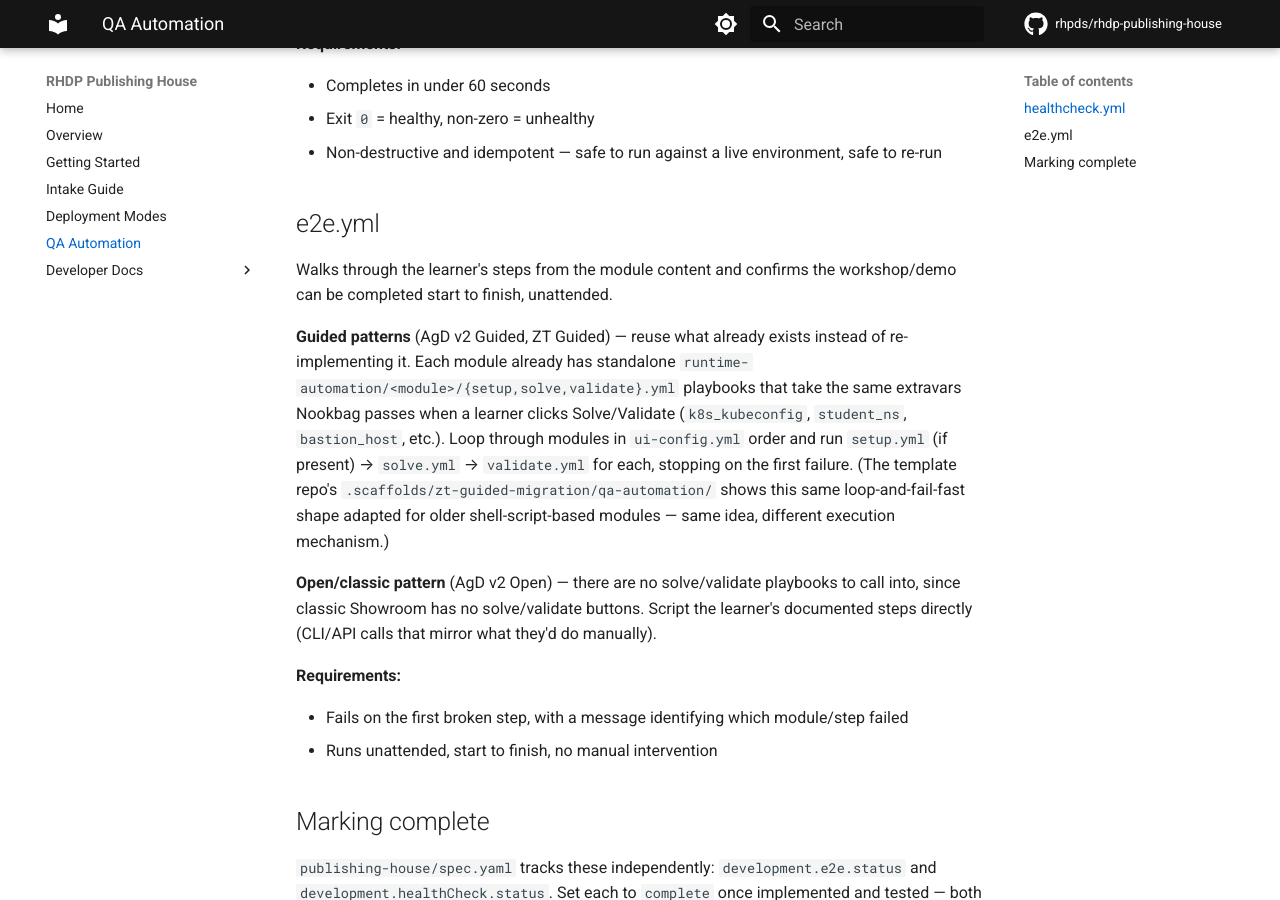
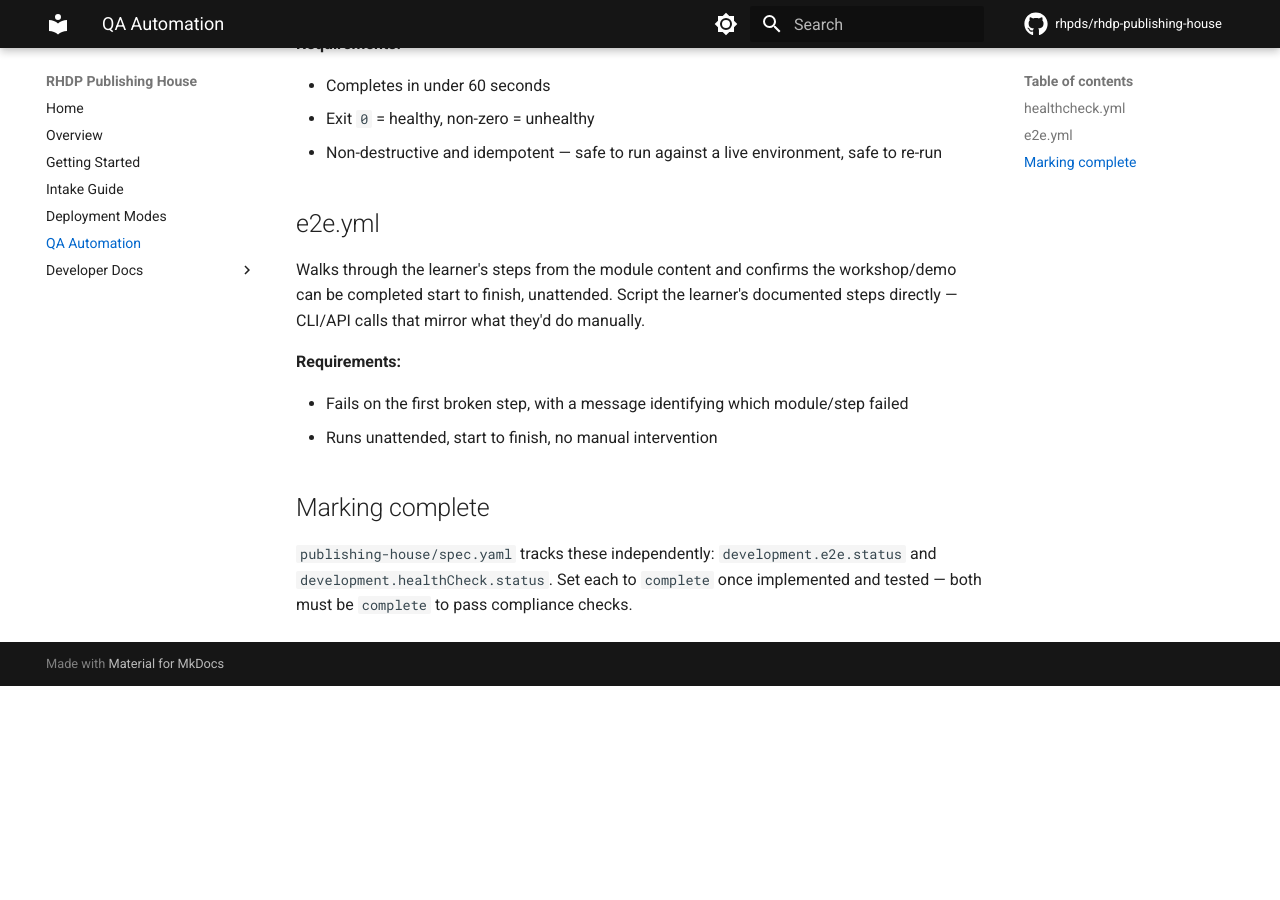
Before and after one commit to rhpds/rhdp-publishing-house, an MkDocs documentation site: the page built from docs/user/qa-automation.md, in a window 1280 px wide and 900 px high, scrolled down 894 px. Built offline with MkDocs 1.6.1 and Material for MkDocs 9.7.7, drawn with Linux system fonts in a browser that asks for light colours; comment, search, counter and statistics services are not loaded; after the commit the page ends 1580 px from its top, so only the background shows below that.

Commit message:
docs: simplify e2e.yml guidance, drop guided-vs-open pattern split
Most authors are AgD v2 Open users who shouldn't need to think about
runtime-automation reuse at this stage. State the e2e.yml guidance as
a single pattern-agnostic instruction instead.

Co-authored-by: Cursor <cursoragent@cursor.com>

```diff
--- a/docs/user/qa-automation.md
+++ b/docs/user/qa-automation.md
@@ -31,11 +31,7 @@ Checks that the services **your workshop/demo provisions** are up after provisio
 
 ## e2e.yml
 
-Walks through the learner's steps from the module content and confirms the workshop/demo can be completed start to finish, unattended.
-
-**Guided patterns** (AgD v2 Guided, ZT Guided) — reuse what already exists instead of re-implementing it. Each module already has standalone `runtime-automation/<module>/{setup,solve,validate}.yml` playbooks that take the same extravars Nookbag passes when a learner clicks Solve/Validate (`k8s_kubeconfig`, `student_ns`, `bastion_host`, etc.). Loop through modules in `ui-config.yml` order and run `setup.yml` (if present) → `solve.yml` → `validate.yml` for each, stopping on the first failure. (The template repo's `.scaffolds/zt-guided-migration/qa-automation/` shows this same loop-and-fail-fast shape adapted for older shell-script-based modules — same idea, different execution mechanism.)
-
-**Open/classic pattern** (AgD v2 Open) — there are no solve/validate playbooks to call into, since classic Showroom has no solve/validate buttons. Script the learner's documented steps directly (CLI/API calls that mirror what they'd do manually).
+Walks through the learner's steps from the module content and confirms the workshop/demo can be completed start to finish, unattended. Script the learner's documented steps directly — CLI/API calls that mirror what they'd do manually.
 
 **Requirements:**
 
```
